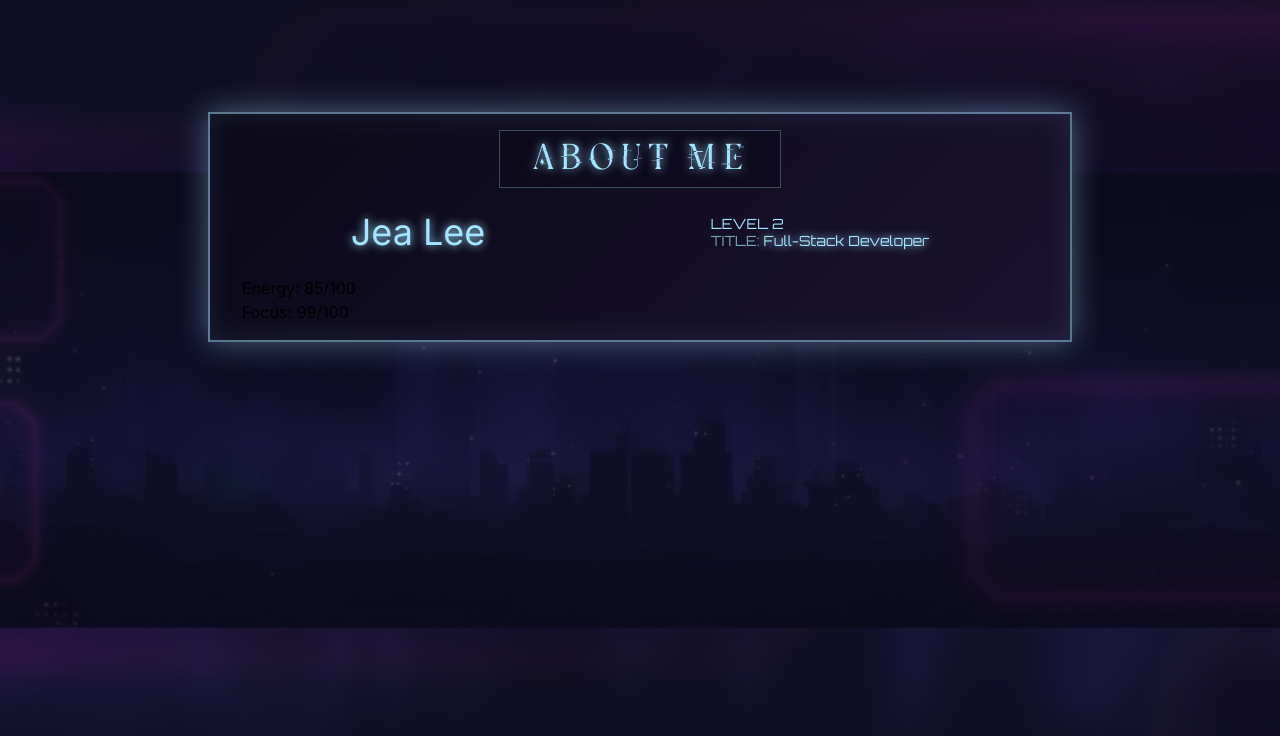
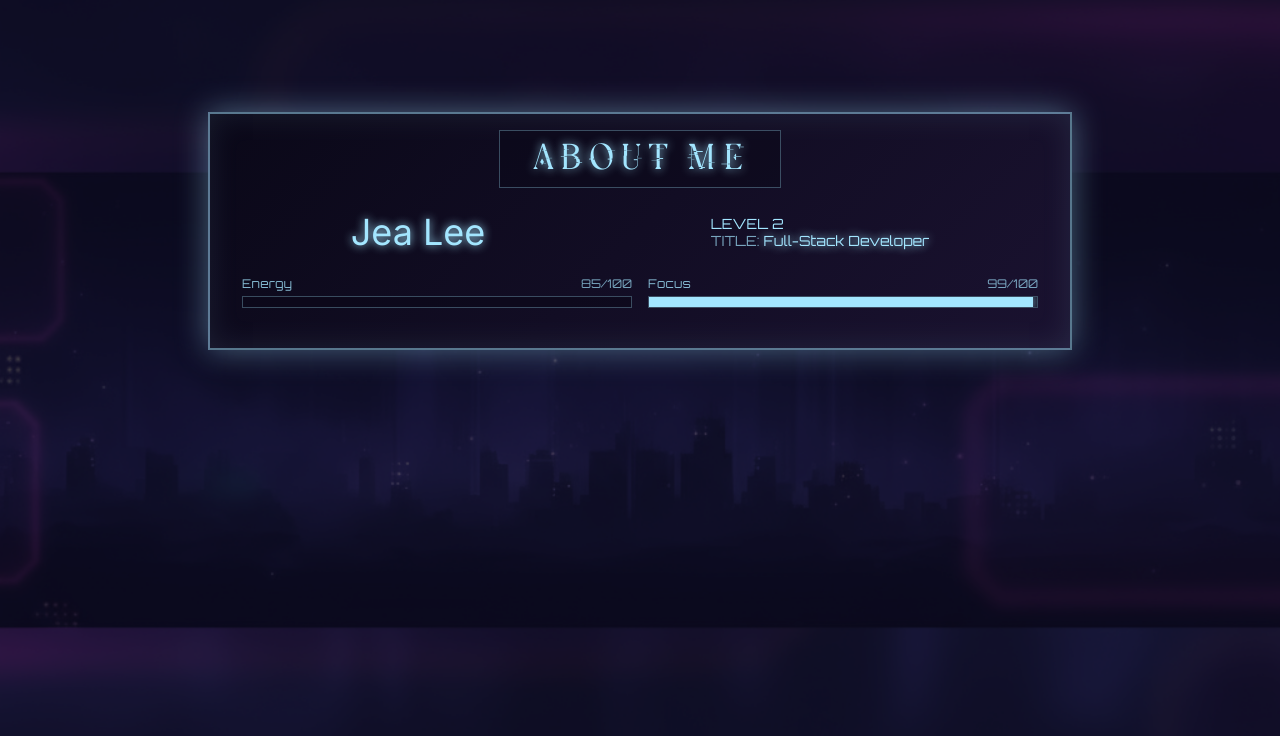
Before and after one commit to jealee44/jea-portfolio, a React (Vite) app: page / in a window 1280 px wide. Shown: the top 736 px of the page. Built offline with nearby package versions, Linux system fonts and the light colour scheme.

Commit message:
completed statbar component with barfill animation using motion

```diff
--- a/src/app.css
+++ b/src/app.css
@@ -25,8 +25,8 @@
   --color-purple-light: #a855f7;
   --color-cyan: #00d4ff;
   --color-blue: #0099ff;
-  --color-gold: #ffa500;
-  --color-gold-light: #ffcc00;
+  --color-gold: #f6c453;
+  --color-gold-light: #ffe08a;
   --color-cyan-light: #a3e6ff;
 
 
--- a/src/components/StatusWindow/StatBar.tsx
+++ b/src/components/StatusWindow/StatBar.tsx
@@ -1,8 +1,46 @@
 import {motion} from  'motion/react';
 
-export interface StatBarProps {
+interface StatBarProps {
     label: string;
     current: number;
     max: number;
-    color?: 'cyan' | 'purple' | 'gold';
+    color?: string;
+    delay?: number;
 }
+
+export default function StatBar({
+    label,
+    current,
+    max,
+    color = "cyan-light",
+    delay = 0.5,
+}: StatBarProps) {
+    const percentage = Math.min(100, (current / max ) * 100);
+
+    return (
+        <div className="space-y-1" aria-label={`${label}: ${current}/${max}`}>
+            <div className="flex justify-between text-xs">
+                <span className="tracking-wide font-family-game text-cyan-light/80">
+                {label}
+                </span>
+                <span className="font-family-game text-cyan-light/70">
+                {current}/{max}
+                </span>
+            </div>
+
+            <div className="relative h-3 w-full overflow-hidden border border-cyan-light/30 bg-dark/60">
+                <motion.div
+                    initial={{ width: 0 }}
+                    animate={{ width: `${percentage}%` }}
+                    transition={{ duration: 0.9, ease: "easeOut", delay }}
+                    className="h-full relative"
+                    style={{
+                        background: `linear-gradient(90deg, var(--color-${color}), var(--color-${color}))`,
+                        boxShadow: `0 0 12px var(--color-${color})`,
+                    }}
+                >
+                </motion.div>
+            </div>
+        </div>
+    )
+}
--- a/src/components/StatusWindow/StatusWindow.tsx
+++ b/src/components/StatusWindow/StatusWindow.tsx
@@ -1,4 +1,5 @@
 import {motion, type Variants} from 'motion/react'
+import StatBar from './StatBar'
 
 const StatusWindow = () => {
     type Stats = {
@@ -61,8 +62,22 @@ const StatusWindow = () => {
                 <span className="[text-shadow:0_0_10px_var(--color-cyan-light)]">{stats.class}</span></div>
         </div>
         </div>
-        <p>Energy: {stats.energy.current}/{stats.energy.max}</p>
-        <p>Focus: {stats.focus.current}/{stats.focus.max}</p>
+        <div className="grid grid-cols-1 md:grid-cols-2 gap-4 mb-6">
+            <StatBar
+                label="Energy"
+                current={stats.energy.current}
+                max={stats.energy.max}
+                color="gold-light"
+                delay={0.1}
+            />
+            <StatBar
+                label="Focus"
+                current={stats.focus.current}
+                max={stats.focus.max}
+                color="cyan-light"
+                delay={0.2}
+            />
+        </div>
         </div>
         </motion.div>
     )
```
